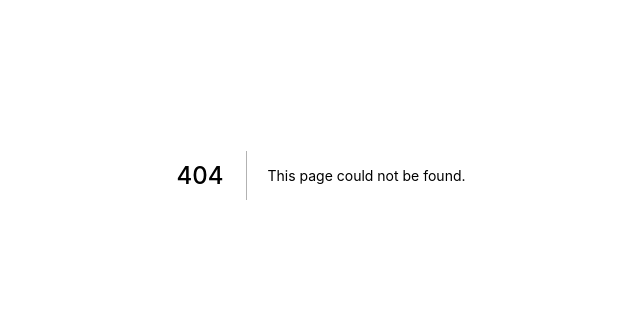
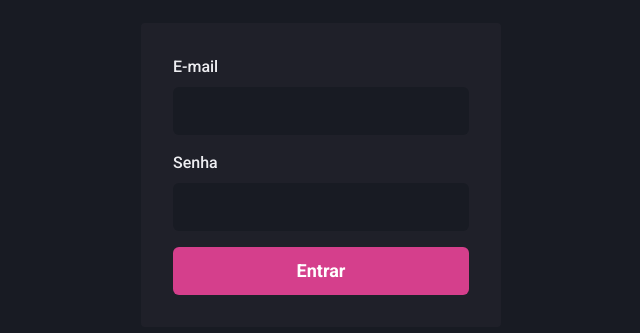
Before and after one commit to jessejonass/dashgo, a Next.js app: page /signin in a window 1280 px wide. Before the commit this address had no page. Shown: the part 225-558 px from the top of the page, without its empty margins (319-959 px from the left). Built offline with nearby package versions, Linux system fonts and the light colour scheme.

Commit message:
feat: added input component

```diff
--- /dev/null
+++ b/src/components/Form/Input.tsx
@@ -0,0 +1,34 @@
+import {
+  FormControl,
+  FormLabel,
+  Input as ChakraInput,
+  InputProps as ChakraInputProps,
+} from '@chakra-ui/react';
+import { FC } from 'react';
+
+type InputProps = ChakraInputProps & {
+  name: string;
+  label?: string;
+};
+
+const Input: FC<InputProps> = ({ name, label, ...props }) => {
+  return (
+    <FormControl>
+      {!!label && <FormLabel htmlFor="email">{label}</FormLabel>}
+      <ChakraInput
+        id={name}
+        name={name}
+        focusBorderColor="pink.500"
+        bg="gray.900"
+        variant="filled"
+        size="lg"
+        _hover={{
+          bg: 'gray.900',
+        }}
+        {...props}
+      />
+    </FormControl>
+  );
+};
+
+export default Input;
--- /dev/null
+++ b/src/pages/signin.tsx
@@ -0,0 +1,37 @@
+import { FC } from 'react';
+import { Flex, Stack, Button } from '@chakra-ui/react';
+import Head from 'next/head';
+
+import Input from '../components/Form/Input';
+
+const SignIn: FC = () => {
+  return (
+    <>
+      <Head>
+        <title>Entrar | Dashgo</title>
+      </Head>
+
+      <Flex w="100vw" h="100vh" align="center" justify="center">
+        <Flex
+          direction="column"
+          as="form"
+          width="100%"
+          maxW="360px"
+          bg="gray.800"
+          p="8"
+          borderRadius="4px"
+        >
+          <Stack spacing="4">
+            <Input type="email" name="email" label="E-mail" />
+            <Input type="password" name="password" label="Senha" />
+            <Button colorScheme="pink" size="lg">
+              Entrar
+            </Button>
+          </Stack>
+        </Flex>
+      </Flex>
+    </>
+  );
+};
+
+export default SignIn;
```
